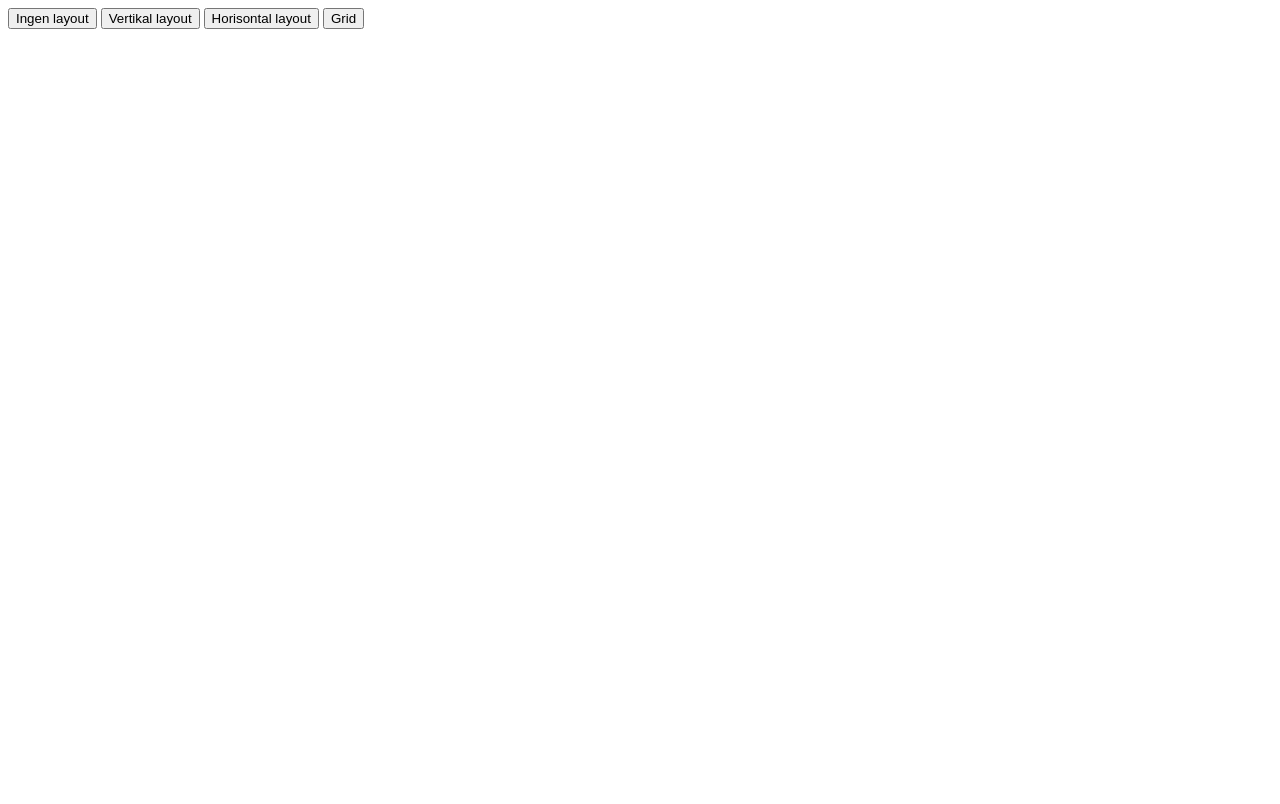
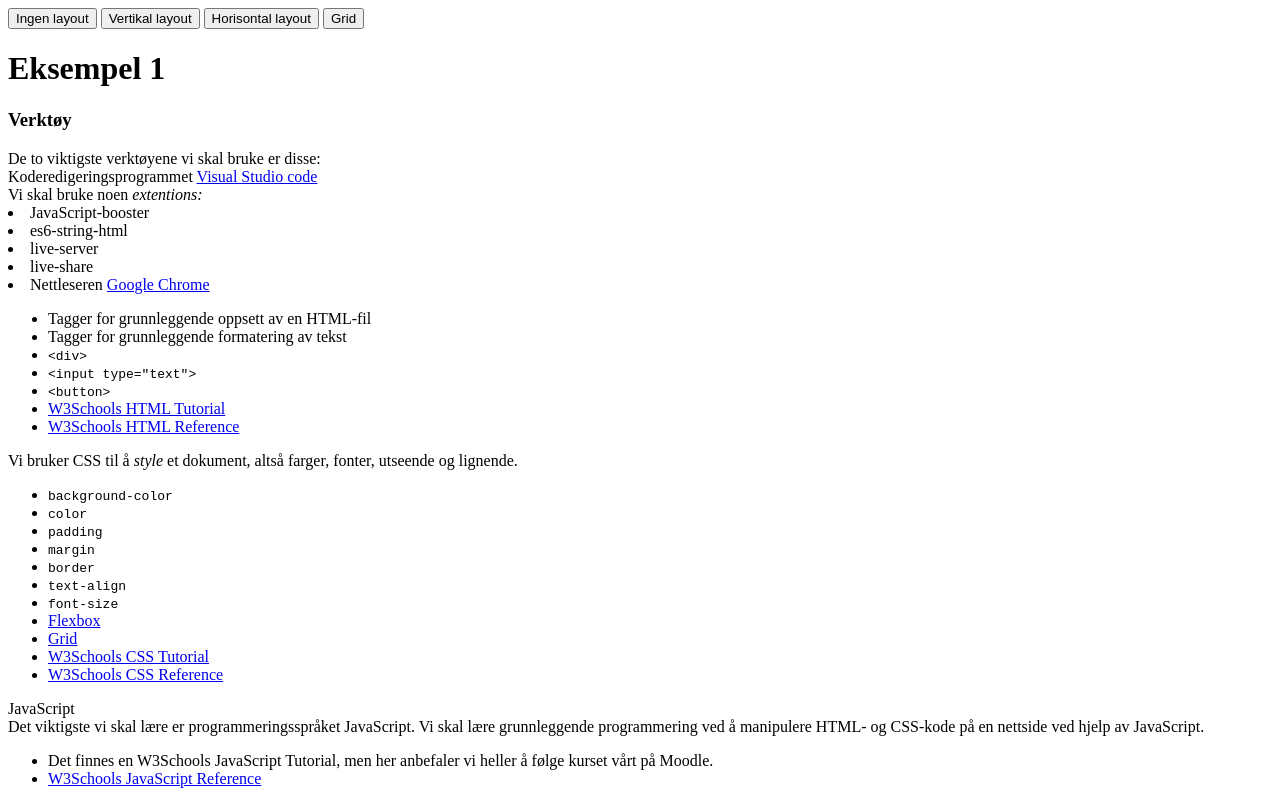
Before and after one commit to SemiraOlsen/MyfirstHTML, a plain HTML site: page index.html in a window 1280 px wide. Drawn offline with Linux system fonts and the light colour scheme.

Commit message:
Update index.html

```diff
--- a/index.html
+++ b/index.html
@@ -13,3 +13,79 @@
 
 </body>
 </html>
+<h1>Eksempel 1</h1>
+
+<div>
+   <h3>Verktøy</h2>
+</div>
+<div>
+    De to viktigste verktøyene vi skal bruke er disse:
+
+        <br>
+        Koderedigeringsprogrammet
+        <a href="https://code.visualstudio.com/">Visual Studio code</a>
+        <br>
+        Vi skal bruke noen <i>extentions:</i>
+        <br>
+        <div>
+
+        </div>
+        <li>JavaScript-booster</li>
+
+        <li>es6-string-html</li>
+    <li>live-server</li>
+         <li>live-share</li>
+          <li>Nettleseren <a href="https://www.google.com/intl/no/chrome/">Google Chrome</a>
+
+    </ul>
+
+</div>
+
+<ul>
+    <li>Tagger for grunnleggende oppsett av en HTML-fil</li>
+    <li>Tagger for grunnleggende formatering av tekst</li>
+    <li><tt>&lt;div&gt;</tt></li>
+    <li><tt>&lt;input type="text"&gt;</tt></li>
+    <li><tt>&lt;button&gt;</tt></li>
+    <li><a href="https://www.w3schools.com/html/default.asp" target="_new">W3Schools HTML Tutorial</a>
+    </li>
+    <li><a href="https://www.w3schools.com/tags/default.asp" target="_new">W3Schools HTML Reference</a>
+    </li>
+</ul>
+<div id="cardCss">
+    <div class="innerCard">
+        Vi bruker CSS til å <i>style</i> et dokument, altså farger, fonter, utseende og lignende.
+        <ul>
+            <li><tt>background-color</tt></li>
+            <li><tt>color</tt></li>
+            <li><tt>padding</tt></li>
+            <li><tt>margin</tt></li>
+            <li><tt>border</tt></li>
+            <li><tt>text-align</tt></li>
+            <li><tt>font-size</tt></li>
+            <li><a href="https://css-tricks.com/snippets/css/a-guide-to-flexbox/" target="_new">Flexbox</a></li>
+            <li><a href="https://css-tricks.com/snippets/css/complete-guide-grid/" target="_new">Grid</a></li>
+            <li><a href="https://www.w3schools.com/css/default.asp" target="_new">W3Schools CSS Tutorial</a>
+            </li>
+            <li><a href="https://www.w3schools.com/cssref/default.asp" target="_new">W3Schools CSS Reference</a>
+            </li>
+        </ul>
+    </div>
+</div>
+<div class="card">
+    <div class="header yellow" onclick="showJavaScript()">
+        JavaScript
+    </div>
+    <div id="cardJavaScript">
+<div class="innerCard">
+    Det viktigste vi skal lære er programmeringsspråket JavaScript. Vi skal lære grunnleggende programmering
+    ved
+    å manipulere HTML- og CSS-kode på en nettside ved hjelp av JavaScript.
+    <ul>
+        <li>Det finnes en W3Schools JavaScript Tutorial, men her anbefaler vi heller å følge kurset vårt på
+            Moodle.</li>
+        <li><a href="https://www.w3schools.com/jsref/default.asp" target="_new">W3Schools JavaScript
+                Reference</a></li>
+
+    </ul>
+</div>
```
